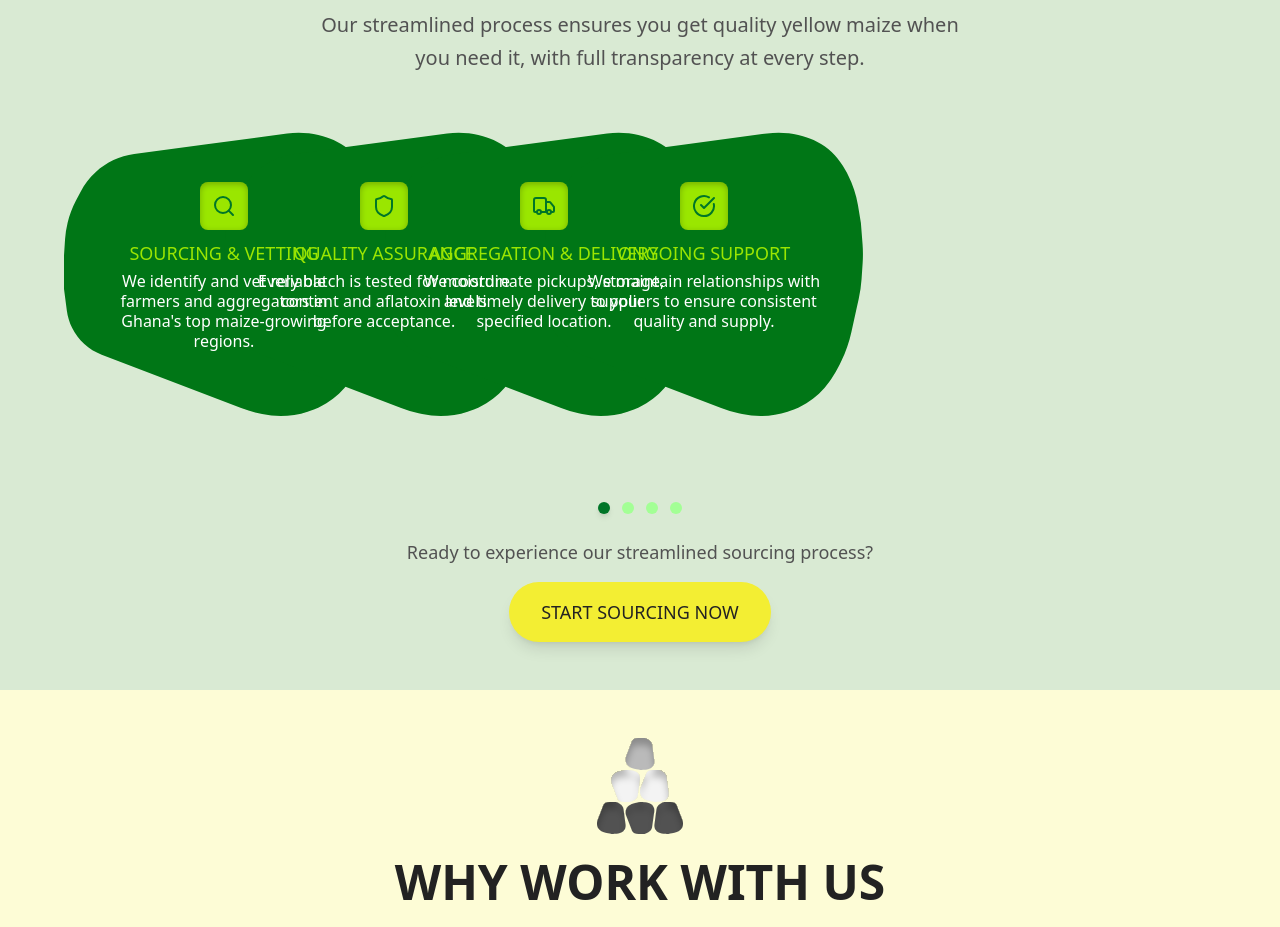
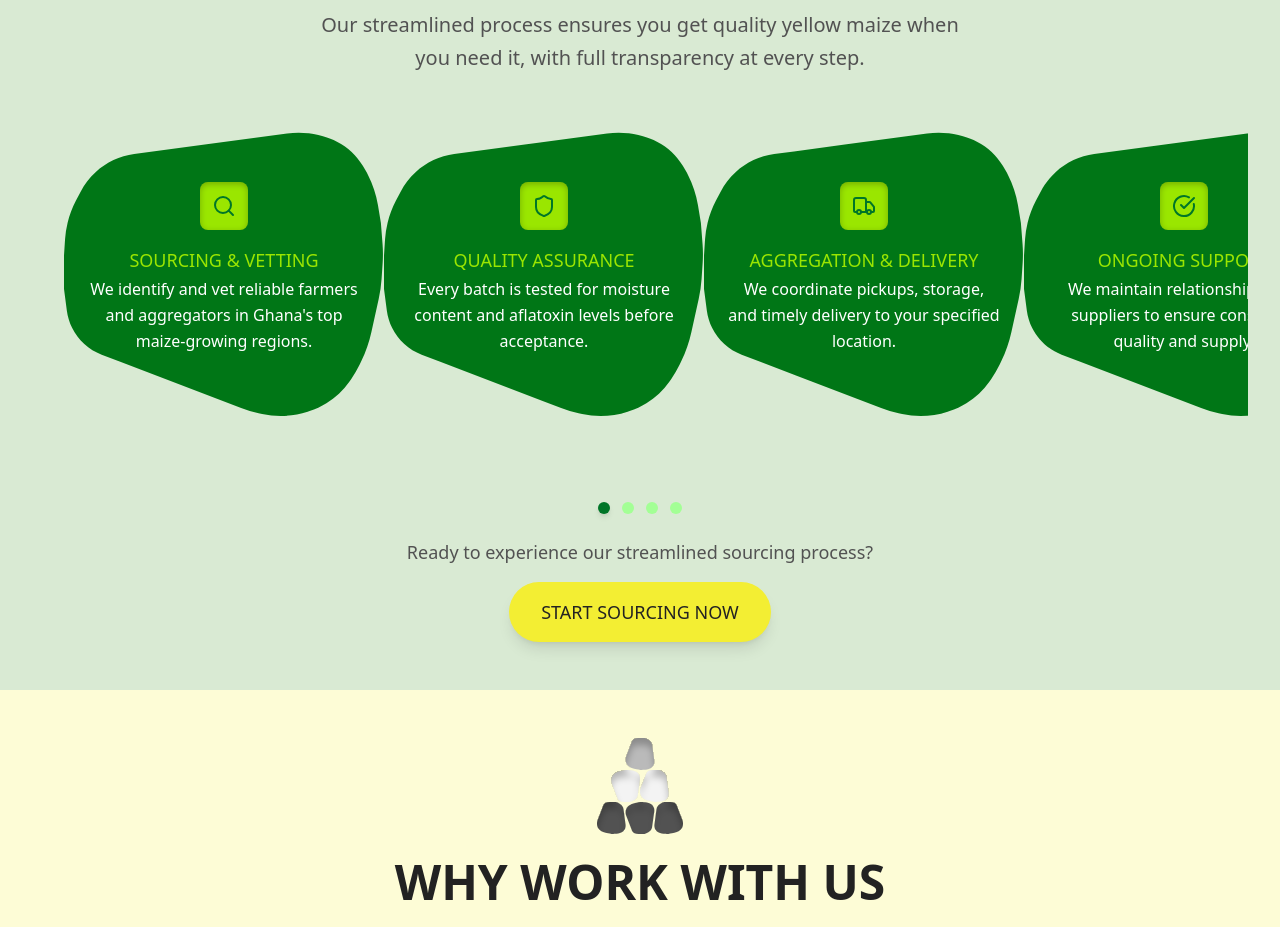
Before and after one commit to afromorpheus/baobab-frontiers-website, a Next.js app: page / in a window 1280 px wide. Shown: the part 3500-4427 px from the top of the page. Built offline with nearby package versions, Linux system fonts and the light colour scheme.

Commit message:
🎯 Perfect Card Boundaries: Cards Now Touch Without Overlapping - Removed all card margins for seamless edge-to-edge contact - Updated scroll calculations to work with touching boundaries - Cards flow naturally without gaps or overlaps - Clean, professional card layout achieved

```diff
--- a/src/components/HowItWorks.tsx
+++ b/src/components/HowItWorks.tsx
@@ -46,17 +46,14 @@ export default function HowItWorks() {
 
   // Handle step selection and scroll to that step
   const handleStepSelect = (index: number) => {
-    console.log('Clicking step:', index);
     setActiveStep(index);
 
     if (sliderRef.current) {
       const container = sliderRef.current;
       const cardWidth = 320; // Width of each card
-      const cardMargin = -160; // Negative margin between cards
 
-      // Calculate scroll position: (card width + margin) * index
-      const scrollPosition = (cardWidth + cardMargin) * index;
-      console.log('Scrolling to position:', scrollPosition);
+      // Calculate scroll position: card width * index (no margins)
+      const scrollPosition = cardWidth * index;
 
       container.scrollTo({
         left: scrollPosition,
@@ -72,14 +69,15 @@ export default function HowItWorks() {
         const container = sliderRef.current;
         const scrollLeft = container.scrollLeft;
         const cardWidth = 320;
-        const cardMargin = -160;
 
         // Calculate which step is most visible
-        const currentStep = Math.round(scrollLeft / (cardWidth + cardMargin));
-        console.log('Scroll position:', scrollLeft, 'Current step:', currentStep);
+        const stepIndex = Math.round(scrollLeft / cardWidth);
 
-        if (currentStep !== activeStep && currentStep >= 0 && currentStep < steps.length) {
-          setActiveStep(currentStep);
+        // Ensure index is within bounds
+        const clampedIndex = Math.max(0, Math.min(stepIndex, steps.length - 1));
+
+        if (clampedIndex !== activeStep) {
+          setActiveStep(clampedIndex);
         }
       }
     };
@@ -89,7 +87,7 @@ export default function HowItWorks() {
       container.addEventListener('scroll', handleScroll);
       return () => container.removeEventListener('scroll', handleScroll);
     }
-  }, [activeStep, steps.length]);
+  }, [activeStep]);
 
   return (
     <section id="how-it-works" className="py-12 bg-[#D9EAD3]">
@@ -133,10 +131,10 @@ export default function HowItWorks() {
           {/* Cards Container - Centered with proper spacing */}
           <div
             ref={sliderRef}
-            className="flex gap-0 px-8 relative"
+            className="flex gap-0 px-8 mx-auto relative"
             style={{
               minHeight: '380px',
-              width: `${steps.length * 320 - (steps.length - 1) * 160}px` // Full width accounting for overlapping cards
+              width: `${steps.length * 320}px` // Full width for all cards with no gaps
             }}
           >
             {steps.map((step, index) => (
@@ -147,7 +145,7 @@ export default function HowItWorks() {
                 transition={{ duration: 0.6, delay: index * 0.2 }}
               viewport={{ once: true }}
                 className="flex-shrink-0 relative"
-                style={{ width: '320px', marginRight: index < steps.length - 1 ? '-160px' : '0' }}
+                style={{ width: '320px' }}
               >
                 {/* Card Background */}
                 <div className="relative h-72 w-full">
@@ -160,7 +158,7 @@ export default function HowItWorks() {
                   {/* Content Container */}
                   <div className="absolute inset-0 flex flex-col justify-start items-center pt-[52px] px-6 z-20">
                 {/* Icon */}
-                    <div className="mb-3">
+                    <div className="mb-4">
                       <div
                         className="w-12 h-12 bg-lime-400 rounded-lg flex items-center justify-center"
                         style={{ boxShadow: 'inset 0 2px 6px rgba(0, 0, 0, 0.25)' }}
@@ -171,12 +169,12 @@ export default function HowItWorks() {
 
                 {/* Title */}
                     <h3
-                      className="text-lg font-kannada-regular text-lime-400 mb-1.5 text-center z-20 leading-tight"
+                      className="text-lg font-kannada-regular text-lime-400 mb-0.5 text-center z-20"
                       dangerouslySetInnerHTML={{ __html: step.title }}
                     />
 
                 {/* Description */}
-                    <p className="text-white text-center leading-tight font-nunito-light z-20 px-2">
+                    <p className="text-white text-center leading-relaxed font-nunito-light z-20">
                   {step.description}
                 </p>
               </div>
```
Lines whose indentation alone changed are shown as unchanged.
